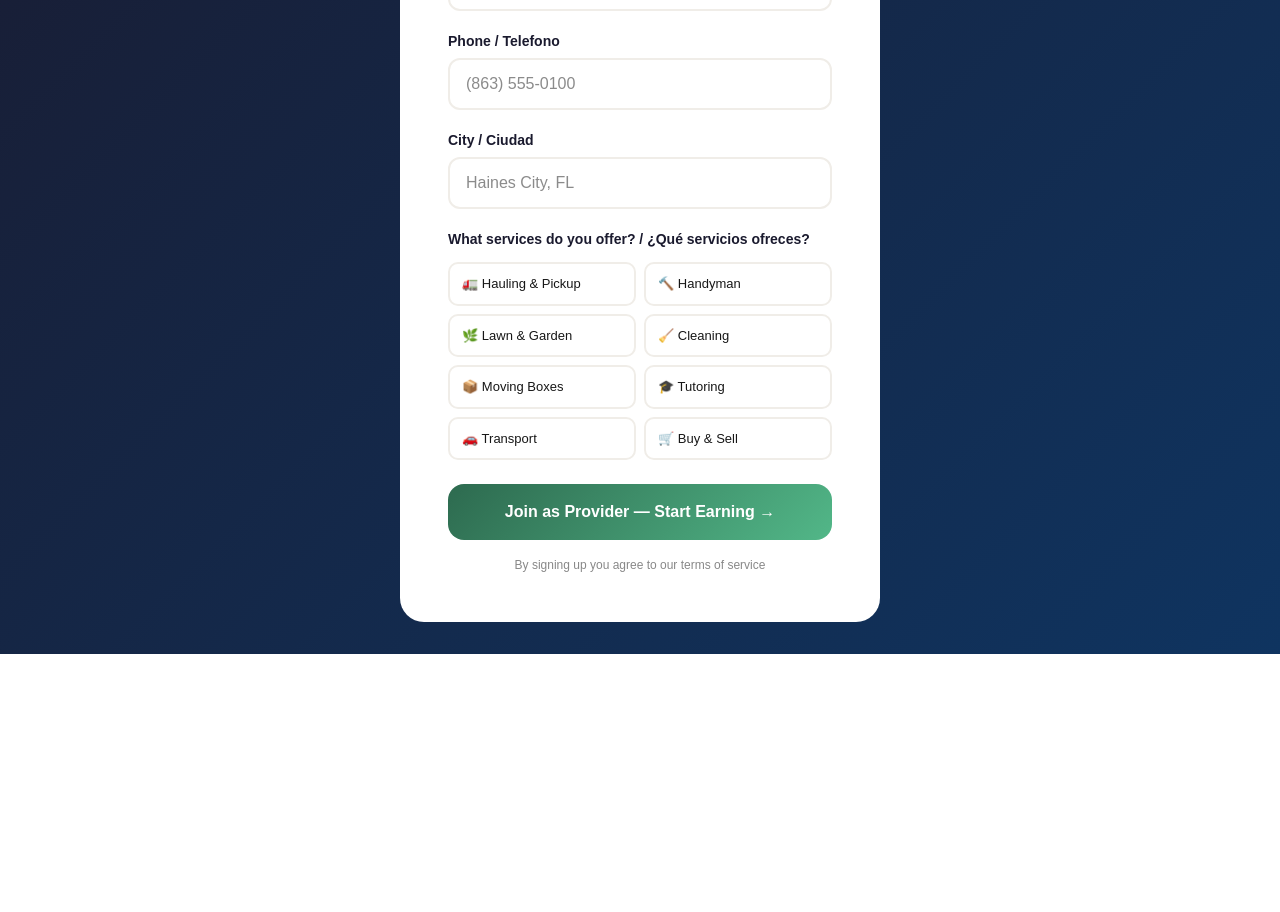
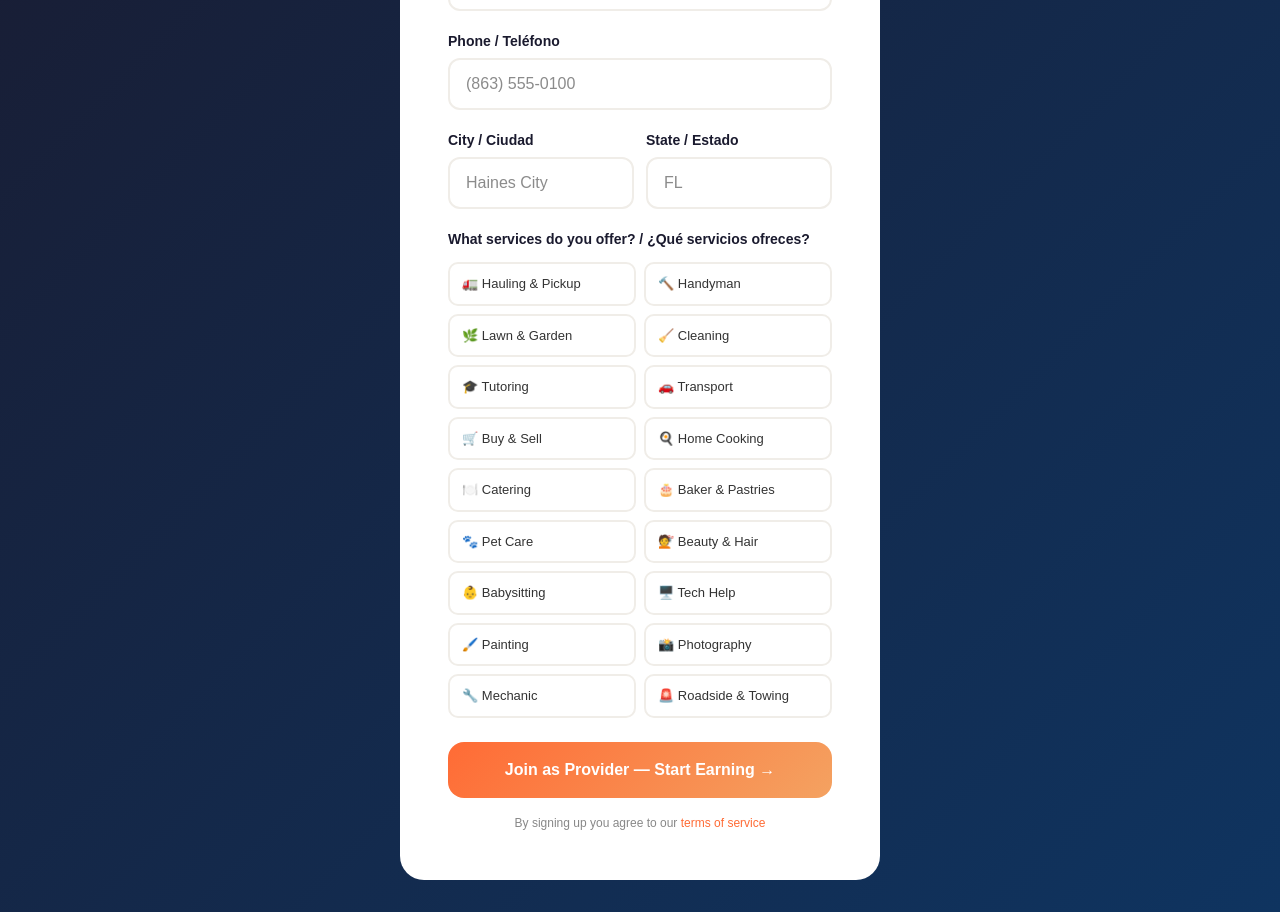
Before and after one commit to Paninche/necesitoya, a Next.js app: page /signup-provider in a window 1280 px wide. Shown: the part 439-1351 px from the top of the page. Before the commit the page ends 1093 px from the top, so only its background shows below. Built offline with nearby package versions, Linux system fonts and the light colour scheme.

Commit message:
Fix provider signup - all 18 categories, state field, better success screen

```diff
--- a/app/signup-provider/page.js
+++ b/app/signup-provider/page.js
@@ -2,20 +2,30 @@
 import { useState } from 'react'
 
 export default function ProviderSignup() {
-  const [form, setForm] = useState({ full_name: '', email: '', phone: '', city: '', services: '' })
+  const [form, setForm] = useState({ full_name: '', email: '', phone: '', city: '', state: '', services: '' })
   const [submitted, setSubmitted] = useState(false)
   const [loading, setLoading] = useState(false)
   const [selected, setSelected] = useState([])
 
   const serviceOptions = [
-    { id: 'hauling', label: '🚛 Hauling & Pickup' },
-    { id: 'handyman', label: '🔨 Handyman' },
-    { id: 'lawn', label: '🌿 Lawn & Garden' },
-    { id: 'cleaning', label: '🧹 Cleaning' },
-    { id: 'moving', label: '📦 Moving Boxes' },
-    { id: 'tutoring', label: '🎓 Tutoring' },
-    { id: 'transport', label: '🚗 Transport' },
-    { id: 'buysell', label: '🛒 Buy & Sell' },
+    { id: 'Hauling & Pickup', label: '🚛 Hauling & Pickup' },
+    { id: 'Handyman', label: '🔨 Handyman' },
+    { id: 'Lawn & Garden', label: '🌿 Lawn & Garden' },
+    { id: 'Cleaning', label: '🧹 Cleaning' },
+    { id: 'Tutoring', label: '🎓 Tutoring' },
+    { id: 'Transport', label: '🚗 Transport' },
+    { id: 'Buy & Sell', label: '🛒 Buy & Sell' },
+    { id: 'Home Cooking', label: '🍳 Home Cooking' },
+    { id: 'Catering', label: '🍽️ Catering' },
+    { id: 'Baker & Pastries', label: '🎂 Baker & Pastries' },
+    { id: 'Pet Care', label: '🐾 Pet Care' },
+    { id: 'Beauty & Hair', label: '💇 Beauty & Hair' },
+    { id: 'Babysitting', label: '👶 Babysitting' },
+    { id: 'Tech Help', label: '🖥️ Tech Help' },
+    { id: 'Painting', label: '🖌️ Painting' },
+    { id: 'Photography', label: '📸 Photography' },
+    { id: 'Mechanic', label: '🔧 Mechanic' },
+    { id: 'Roadside & Towing', label: '🚨 Roadside & Towing' },
   ]
 
   const toggleService = (id) => {
@@ -48,22 +58,31 @@ export default function ProviderSignup() {
         } else {
           alert('Something went wrong. Please try again.')
         }
+        setLoading(false)
+        return
       }
+      setSubmitted(true)
     } catch(e) {
       console.log(e)
+      alert('Something went wrong. Please try again.')
     }
-    setSubmitted(true)
     setLoading(false)
   }
 
   if (submitted) {
     return (
       <div style={{minHeight:'100vh', background:'linear-gradient(135deg,#1a1a2e,#0f3460)', display:'flex', alignItems:'center', justifyContent:'center', fontFamily:'Arial'}}>
-        <div style={{background:'white', borderRadius:'24px', padding:'48px', textAlign:'center', maxWidth:'400px'}}>
-          <div style={{fontSize:'64px', marginBottom:'16px'}}>💼</div>
-          <h2 style={{color:'#1a1a2e', marginBottom:'8px'}}>Welcome aboard!</h2>
-          <p style={{color:'#888'}}>You are now a NecesitoYa provider. We will contact you when jobs are available in your area.</p>
-          <a href="/" style={{display:'inline-block', marginTop:'24px', background:'linear-gradient(135deg,#FF6B35,#F4A261)', color:'white', padding:'12px 32px', borderRadius:'20px', textDecoration:'none', fontWeight:'bold'}}>Back to Home</a>
+        <div style={{background:'white', borderRadius:'24px', padding:'48px', textAlign:'center', maxWidth:'440px'}}>
+          <div style={{fontSize:'64px', marginBottom:'16px'}}>🎉</div>
+          <h2 style={{color:'#1a1a2e', marginBottom:'8px'}}>Welcome to NecesitoYa!</h2>
+          <p style={{color:'#FF6B35', fontWeight:'bold', marginBottom:'16px'}}>¡Bienvenido a NecesitoYa!</p>
+          <p style={{color:'#888', fontSize:'14px', marginBottom:'8px'}}>You are now a provider. Start browsing available jobs and respond to ones you can help with!</p>
+          <p style={{color:'#888', fontSize:'13px', marginBottom:'32px'}}>Ya eres proveedor. ¡Empieza a ver los trabajos disponibles y responde a los que puedas ayudar!</p>
+          <a href="/jobs" style={{display:'inline-block', background:'linear-gradient(135deg,#FF6B35,#F4A261)', color:'white', padding:'14px 32px', borderRadius:'20px', textDecoration:'none', fontWeight:'bold', fontSize:'16px', marginBottom:'12px'}}>
+            Browse Available Jobs / Ver Trabajos →
+          </a>
+          <br/>
+          <a href="/" style={{display:'inline-block', color:'#888', padding:'12px 24px', textDecoration:'none', fontSize:'14px'}}>← Home</a>
         </div>
       </div>
     )
@@ -72,46 +91,52 @@ export default function ProviderSignup() {
   return (
     <main style={{minHeight:'100vh', background:'linear-gradient(135deg,#1a1a2e,#0f3460)', fontFamily:'Arial', display:'flex', alignItems:'center', justifyContent:'center', padding:'32px'}}>
       <div style={{background:'white', borderRadius:'24px', padding:'48px', width:'100%', maxWidth:'480px'}}>
-        <a href="/" style={{color:'#888', textDecoration:'none', fontSize:'14px'}}>Back</a>
+        <a href="/" style={{color:'#888', textDecoration:'none', fontSize:'14px'}}>← Back / Regresar</a>
         <div style={{fontSize:'40px', margin:'16px 0 8px'}}>💼</div>
         <h1 style={{color:'#1a1a2e', marginBottom:'4px'}}>I Offer Services</h1>
         <p style={{color:'#888', marginBottom:'32px'}}>Ofrezco Servicios — Join as a provider, earn money</p>
 
         <div style={{marginBottom:'20px'}}>
-          <label style={{display:'block', fontWeight:'bold', color:'#1a1a2e', marginBottom:'6px', fontSize:'14px'}}>Full Name / Nombre Completo</label>
+          <label style={{display:'block', fontWeight:'bold', color:'#1a1a2e', marginBottom:'6px', fontSize:'14px'}}>Full Name / Nombre Completo *</label>
           <input type="text" placeholder="Your name" value={form.full_name} onChange={e => setForm({...form, full_name: e.target.value})} style={{width:'100%', padding:'12px 16px', borderRadius:'12px', border:'2px solid #F0EDE8', fontSize:'16px', boxSizing:'border-box', outline:'none'}}/>
         </div>
 
         <div style={{marginBottom:'20px'}}>
-          <label style={{display:'block', fontWeight:'bold', color:'#1a1a2e', marginBottom:'6px', fontSize:'14px'}}>Email</label>
+          <label style={{display:'block', fontWeight:'bold', color:'#1a1a2e', marginBottom:'6px', fontSize:'14px'}}>Email *</label>
           <input type="email" placeholder="you@email.com" value={form.email} onChange={e => setForm({...form, email: e.target.value})} style={{width:'100%', padding:'12px 16px', borderRadius:'12px', border:'2px solid #F0EDE8', fontSize:'16px', boxSizing:'border-box', outline:'none'}}/>
         </div>
 
         <div style={{marginBottom:'20px'}}>
-          <label style={{display:'block', fontWeight:'bold', color:'#1a1a2e', marginBottom:'6px', fontSize:'14px'}}>Phone / Telefono</label>
+          <label style={{display:'block', fontWeight:'bold', color:'#1a1a2e', marginBottom:'6px', fontSize:'14px'}}>Phone / Teléfono</label>
           <input type="tel" placeholder="(863) 555-0100" value={form.phone} onChange={e => setForm({...form, phone: e.target.value})} style={{width:'100%', padding:'12px 16px', borderRadius:'12px', border:'2px solid #F0EDE8', fontSize:'16px', boxSizing:'border-box', outline:'none'}}/>
         </div>
 
-        <div style={{marginBottom:'20px'}}>
+        <div style={{display:'grid', gridTemplateColumns:'1fr 1fr', gap:'12px', marginBottom:'20px'}}>
+          <div>
             <label style={{display:'block', fontWeight:'bold', color:'#1a1a2e', marginBottom:'6px', fontSize:'14px'}}>City / Ciudad</label>
-          <input type="text" placeholder="Haines City, FL" value={form.city} onChange={e => setForm({...form, city: e.target.value})} style={{width:'100%', padding:'12px 16px', borderRadius:'12px', border:'2px solid #F0EDE8', fontSize:'16px', boxSizing:'border-box', outline:'none'}}/>
+            <input type="text" placeholder="Haines City" value={form.city} onChange={e => setForm({...form, city: e.target.value})} style={{width:'100%', padding:'12px 16px', borderRadius:'12px', border:'2px solid #F0EDE8', fontSize:'16px', boxSizing:'border-box', outline:'none'}}/>
+          </div>
+          <div>
+            <label style={{display:'block', fontWeight:'bold', color:'#1a1a2e', marginBottom:'6px', fontSize:'14px'}}>State / Estado</label>
+            <input type="text" placeholder="FL" value={form.state} onChange={e => setForm({...form, state: e.target.value})} style={{width:'100%', padding:'12px 16px', borderRadius:'12px', border:'2px solid #F0EDE8', fontSize:'16px', boxSizing:'border-box', outline:'none'}}/>
+          </div>
         </div>
 
         <div style={{marginBottom:'24px'}}>
           <label style={{display:'block', fontWeight:'bold', color:'#1a1a2e', marginBottom:'12px', fontSize:'14px'}}>What services do you offer? / ¿Qué servicios ofreces?</label>
           <div style={{display:'grid', gridTemplateColumns:'1fr 1fr', gap:'8px'}}>
             {serviceOptions.map(s => (
-              <button key={s.id} onClick={() => toggleService(s.id)} style={{padding:'10px 12px', borderRadius:'10px', border:`2px solid ${selected.includes(s.id) ? '#FF6B35' : '#F0EDE8'}`, background: selected.includes(s.id) ? '#FFF3EE' : 'white', cursor:'pointer', fontSize:'13px', textAlign:'left'}}>
+              <button key={s.id} onClick={() => toggleService(s.id)} style={{padding:'10px 12px', borderRadius:'10px', border:`2px solid ${selected.includes(s.id) ? '#FF6B35' : '#F0EDE8'}`, background: selected.includes(s.id) ? '#FFF3EE' : 'white', cursor:'pointer', fontSize:'13px', textAlign:'left', color: selected.includes(s.id) ? '#FF6B35' : '#333', fontWeight: selected.includes(s.id) ? 'bold' : 'normal'}}>
                 {s.label}
               </button>
             ))}
           </div>
         </div>
 
-        <button onClick={handleSubmit} disabled={loading} style={{width:'100%', background:'linear-gradient(135deg,#2D6A4F,#52B788)', border:'none', color:'white', padding:'16px', borderRadius:'16px', fontSize:'16px', fontWeight:'bold', cursor:'pointer'}}>
+        <button onClick={handleSubmit} disabled={loading} style={{width:'100%', background:'linear-gradient(135deg,#FF6B35,#F4A261)', border:'none', color:'white', padding:'16px', borderRadius:'16px', fontSize:'16px', fontWeight:'bold', cursor:'pointer'}}>
           {loading ? 'Creating account...' : 'Join as Provider — Start Earning →'}
         </button>
-        <p style={{textAlign:'center', color:'#888', fontSize:'12px', marginTop:'16px'}}>By signing up you agree to our terms of service</p>
+        <p style={{textAlign:'center', color:'#888', fontSize:'12px', marginTop:'16px'}}>By signing up you agree to our <a href="/terms" style={{color:'#FF6B35'}}>terms of service</a></p>
       </div>
     </main>
   )
```
Lines whose indentation alone changed are shown as unchanged.
